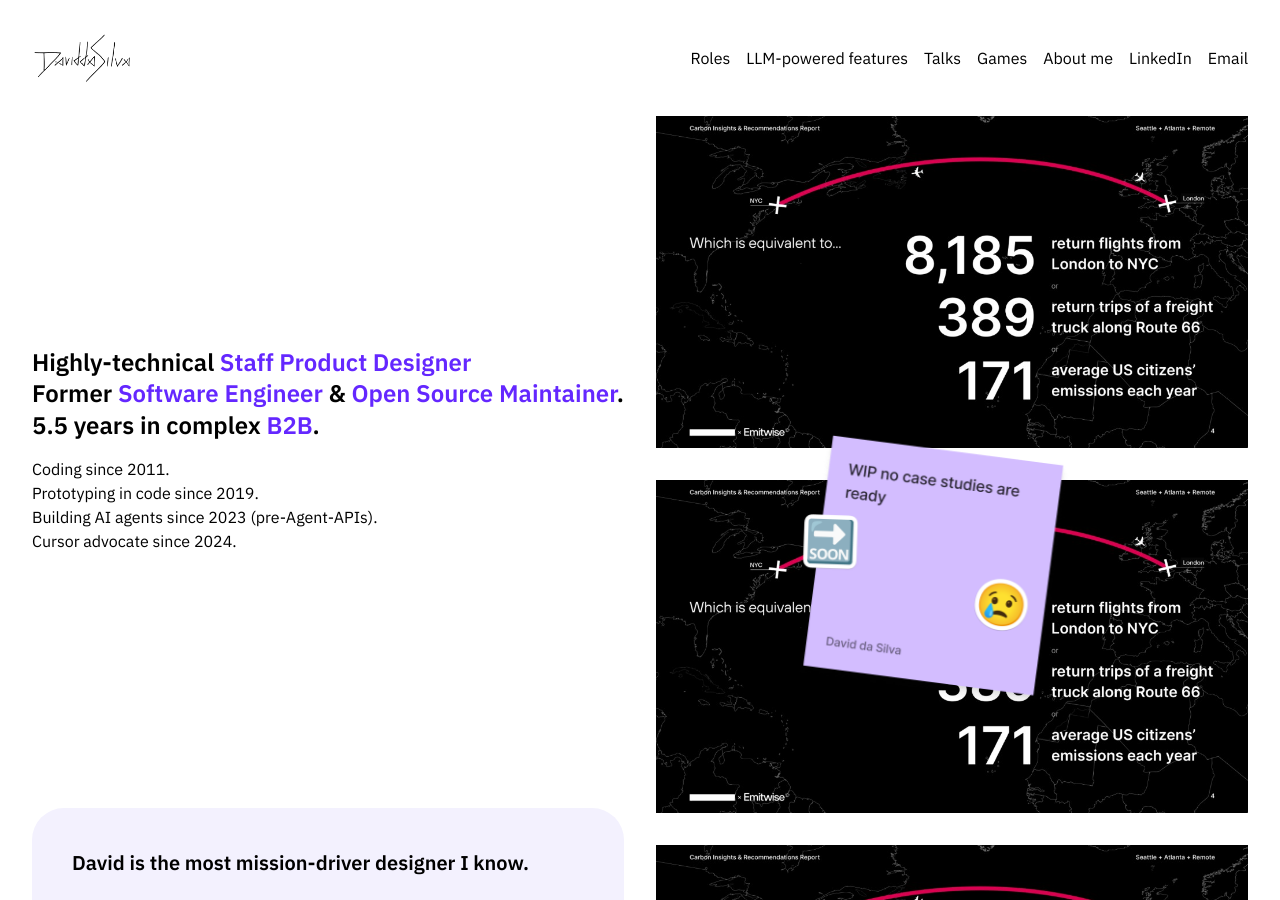
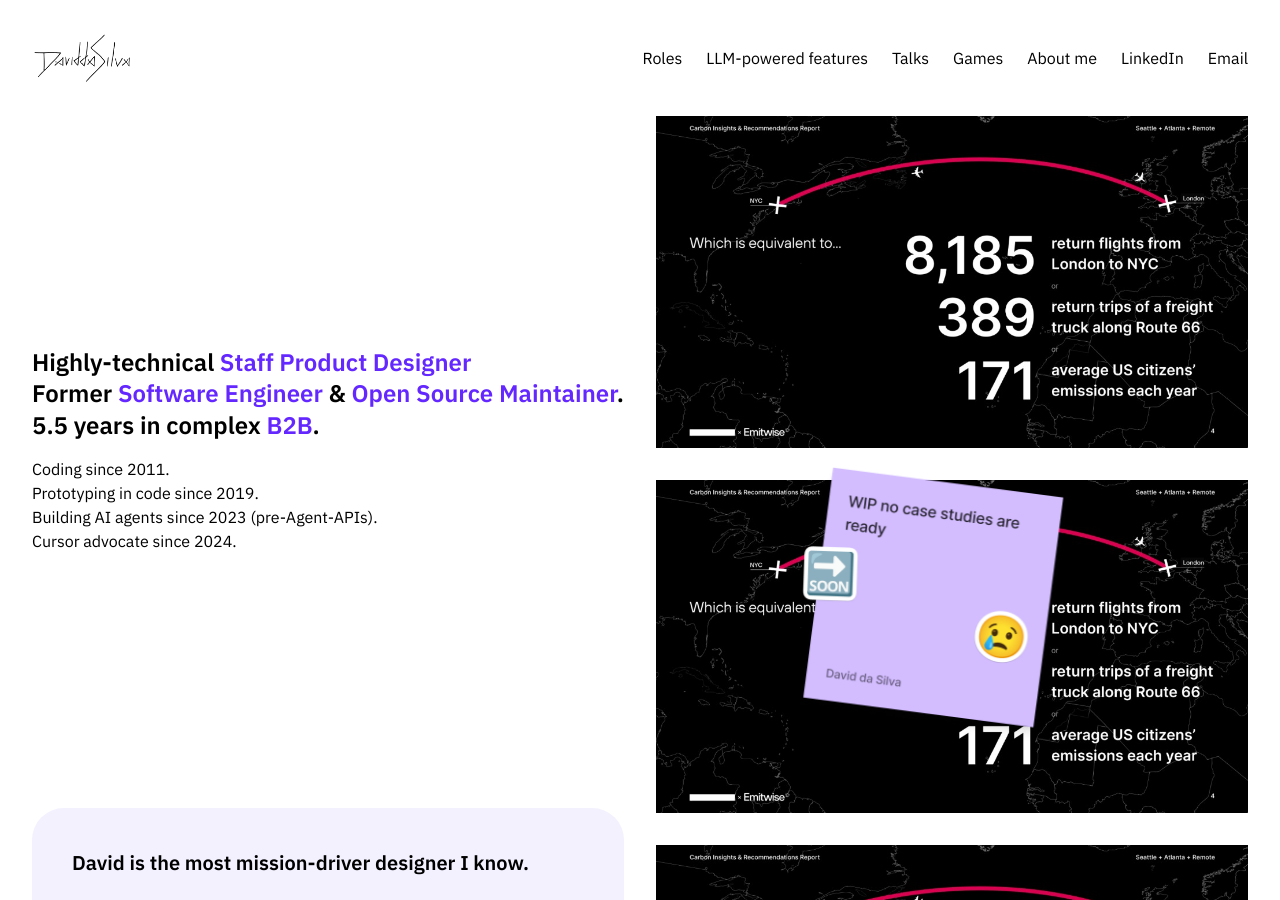
Before and after one commit to dasilvacontin/dasilvacontin.github.io, a Jekyll site: the page built from index.html, in a window 1280 px wide and 900 px high. Built offline with Jekyll 4.4.1, drawn with Linux system fonts in a browser that asks for light colours.

Commit message:
Unify homepage horizontal layout with a shared layout rail.
Header, main grid, and sticky note share max-width centering and side padding so fixed chrome stays aligned without left/right calcs.

Co-authored-by: Cursor <cursoragent@cursor.com>

```diff
--- a/_includes/home-header.html
+++ b/_includes/home-header.html
@@ -1,4 +1,5 @@
 <header class="home-header">
+    <div class="home-layout-rail home-header-inner">
         <a href="{{ '/' | prepend: site.baseurl }}" class="home-signature">
             <img
                 src="{{ '/images/signature.png' | prepend: site.baseurl }}"
@@ -16,4 +17,5 @@
             <a href="https://www.linkedin.com/in/dasilvacontin/">LinkedIn</a>
             <a href="mailto:dasilvacontin@gmail.com">Email</a>
         </nav>
+    </div>
 </header>
--- a/index.html
+++ b/index.html
@@ -18,7 +18,17 @@ body {
 }
 
 :root {
-    --home-margin-inline: var(--size--32);
+    --home-max-width: 1480px;
+    --home-margin-left: var(--size--32);
+    --home-margin-right: var(--size--32);
+}
+
+.home-layout-rail {
+    width: 100%;
+    max-width: var(--home-max-width);
+    margin-inline: auto;
+    padding-inline: var(--home-margin-left) var(--home-margin-right);
+    box-sizing: border-box;
 }
 
 .hero-context {
@@ -32,17 +42,23 @@ body {
     grid-template-columns: repeat(5, 1fr);
     column-gap: var(--size--32);
     row-gap: var(--size--48);
-    padding: 0 var(--home-margin-inline) 50vh;
-    box-sizing: border-box;
+    padding-bottom: 50vh;
     align-items: start;
+}
+
+.dg {
+    z-index: 1100 !important;
 }
 
 .home-header {
     position: fixed;
     top: var(--size--32);
-    left: var(--home-margin-inline);
-    right: var(--home-margin-inline);
+    left: 0;
+    right: 0;
     z-index: 100;
+}
+
+.home-header-inner {
     display: flex;
     justify-content: space-between;
     align-items: center;
@@ -75,7 +91,7 @@ body {
 .home-header-nav {
     display: flex;
     align-items: center;
-    gap: var(--size--16);
+    gap: var(--size--24);
     flex-wrap: wrap;
     justify-content: flex-end;
 }
@@ -155,10 +171,24 @@ body {
     margin-top: -140px;
 }
 
+.sticky-note-anchor {
+    position: absolute;
+    top: var(--size--32);
+    left: 0;
+    right: 0;
+    pointer-events: none;
+    z-index: 1000;
+}
+
+.sticky-note-anchor .home-layout-rail {
+    position: relative;
+    pointer-events: none;
+}
+
 .sticky-note {
     position: absolute;
-    top: var(--size--32);
-    right: var(--home-margin-inline);
+    top: 0;
+    right: 0;
     left: auto;
     bottom: auto;
     display: block;
@@ -167,7 +197,7 @@ body {
     margin: 0;
     padding: 0;
     border: none;
-    z-index: 1000;
+    pointer-events: auto;
     cursor: grab;
     touch-action: none;
     -webkit-user-drag: none;
@@ -181,7 +211,8 @@ body {
 
 @media (max-width: 729px) {
     :root {
-        --home-margin-inline: var(--size--16);
+        --home-margin-left: var(--size--16);
+        --home-margin-right: var(--size--16);
     }
 }
 
@@ -215,10 +246,12 @@ body {
 <div id="home-scroll-sentinel" class="home-scroll-sentinel" aria-hidden="true"></div>
 {% include home-header.html %}
 
-<main class="home">
+<main class="home home-layout-rail">
     {% include home-content.html %}
 </main>
 
+<div class="sticky-note-anchor">
+    <div class="home-layout-rail">
         <img
             id="sticky-note"
             class="sticky-note"
@@ -228,6 +261,8 @@ body {
             height="280"
             draggable="false"
         >
+    </div>
+</div>
 
 <script src="{{ '/js/home-nav.js' | prepend: site.baseurl }}?v=2"></script>
 <script src="{{ '/js/home-nav-contrast.js' | prepend: site.baseurl }}"></script>
--- a/js/home-gallery-gui.js
+++ b/js/home-gallery-gui.js
@@ -9,11 +9,12 @@
   }
 
   var defaultMarginTop = 116;
-  var storageKey = 'home-gallery-margin-top';
+  var marginTopStorageKey = 'home-gallery-margin-top';
   var guiVisibleStorageKey = 'home-gallery-gui-visible';
-  var stored = parseInt(localStorage.getItem(storageKey), 10);
+
+  var storedMarginTop = parseInt(localStorage.getItem(marginTopStorageKey), 10);
   var settings = {
-    marginTop: Number.isFinite(stored) ? stored : defaultMarginTop,
+    marginTop: Number.isFinite(storedMarginTop) ? storedMarginTop : defaultMarginTop,
   };
 
   function applyMarginTop(value) {
@@ -21,16 +22,19 @@
       '--home-gallery-margin-top',
       value + 'px'
     );
-    localStorage.setItem(storageKey, String(value));
+    localStorage.setItem(marginTopStorageKey, String(value));
   }
 
   applyMarginTop(settings.marginTop);
 
   var gui = new dat.GUI({ name: 'Home layout' });
+
   gui
     .add(settings, 'marginTop', 0, 800, 1)
     .name('Gallery margin top')
-    .onChange(applyMarginTop);
+    .onChange(function (value) {
+      applyMarginTop(value);
+    });
 
   var guiHidden = localStorage.getItem(guiVisibleStorageKey) === 'false';
 
```
Lines whose indentation alone changed are shown as unchanged.
